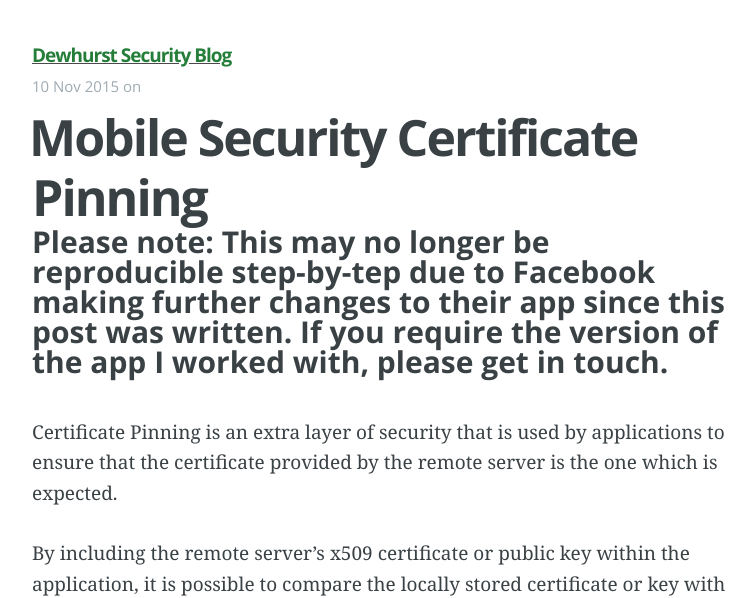
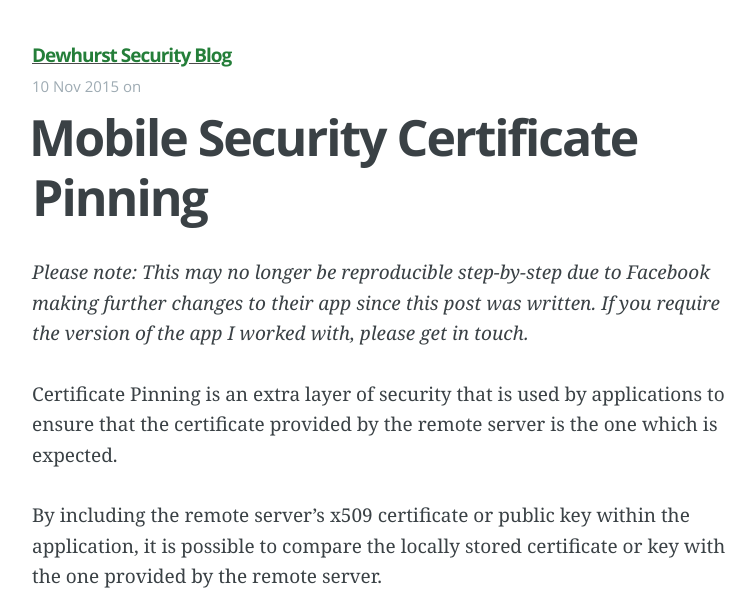
Before and after one commit to ethicalhack3r/ethicalhack3r.github.io, a Jekyll site: the page built from _posts/2015-11-10-mobile-security-certificate-pining.markdown, in a window 1280 px wide and 900 px high, cut to the strip 0-598 px from the top of the window. Shown: the whole strip, without its empty margins (258-1014 px from the left). Built offline with Jekyll 4.4.1, drawn with Linux system fonts in a browser that asks for light colours; Markdown is read by kramdown in place of the engine named in the settings.

Commit message:
Update 2015-11-10-mobile-security-certificate-pining.markdown

```diff
--- a/_posts/2015-11-10-mobile-security-certificate-pining.markdown
+++ b/_posts/2015-11-10-mobile-security-certificate-pining.markdown
@@ -10,7 +10,7 @@ By including the remote server’s x509 certificate or public key within the app
 If you have been unable to intercept (Man-in-the-Middle) the application’s HTTPS traffic, after taking the necessary steps, this is probably due to the application using Certificate Pinning."
 ---
 
-#### Please note: This may no longer be reproducible step-by-tep due to Facebook making further changes to their app since this post was written. If you require the version of the app I worked with, please get in touch.
+*Please note: This may no longer be reproducible step-by-step due to Facebook making further changes to their app since this post was written. If you require the version of the app I worked with, please get in touch.*
 
 Certificate Pinning is an extra layer of security that is used by applications to ensure that the certificate provided by the remote server is the one which is expected.
 
```
